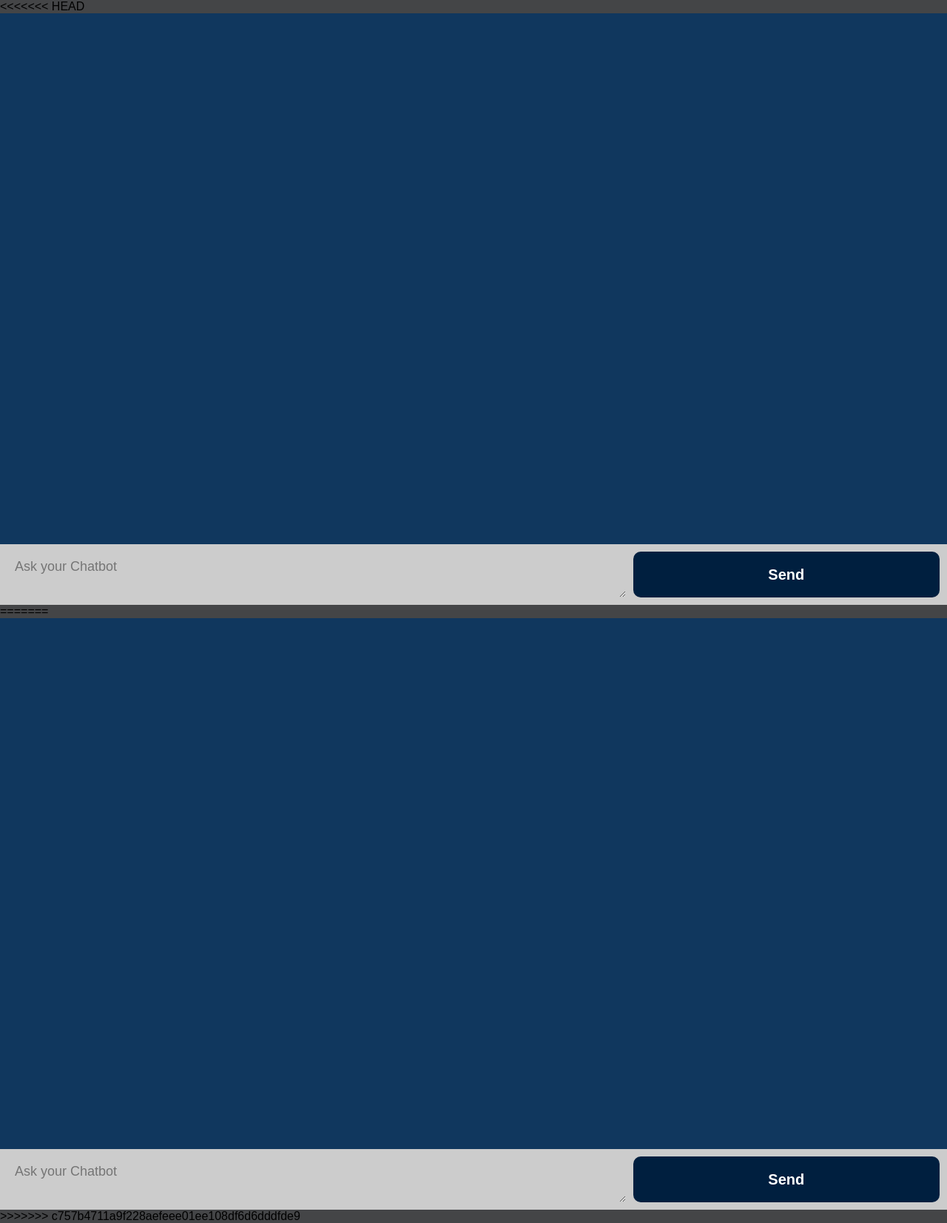
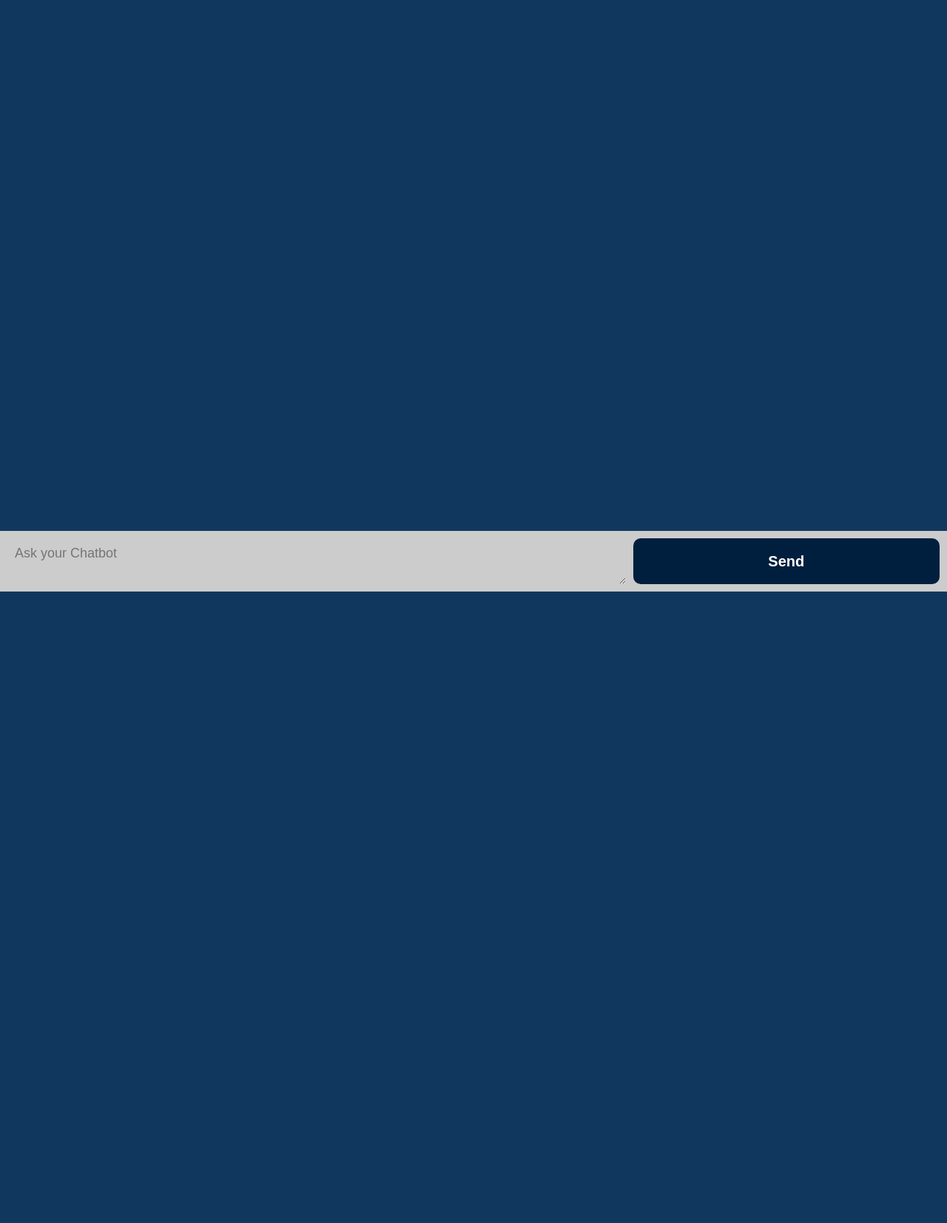
Before and after one commit to karuppusamy1/Python-developer-intern, a Django app: template Chatbot/chatapp/templates/index.html in a window 1280 px wide. Shown: the whole page at 74% size. After the commit the page ends 800 px from the top, so only its background shows below. Run offline with Django 5.2, Linux system fonts and the light colour scheme; the template is opened without the code that fills it, so the values that code supplies are empty.

Commit message:
Update index.html

```diff
--- a/Chatbot/chatapp/templates/index.html
+++ b/Chatbot/chatapp/templates/index.html
@@ -1,4 +1,4 @@
-<<<<<<< HEAD
+
 <!DOCTYPE html>
 <html lang="en">
 
@@ -187,194 +187,4 @@
   </script>
 </body>
 
-=======
-<!DOCTYPE html>
-<html lang="en">
-
-<head>
-  <meta charset="UTF-8" />
-  <link rel="icon" href="data:,">
-  <meta name="viewport" content="width=device-width, initial-scale=1.0" />
-  <style>
-  * {
-    margin: 0;
-    padding: 0;
-    box-sizing: border-box;
-    font-family: "Alegreya Sans", sans-serif;
-  }
-
-  body {
-    background: #444547;
-  }
-
-  #app {
-    width: 100vw;
-    height: 100vh;
-    background:#10375e;
-
-    display: flex;
-    flex-direction: column;
-    align-items: center;
-    justify-content: space-between;
-  }
-
-  #chat_container {
-    flex: 1;
-    width: 100%;
-    height: 100%;
-    overflow-y: scroll;
-
-    display: flex;
-    flex-direction: column;
-    gap: 10px;
-
-    -ms-overflow-style: none;
-    scrollbar-width: none;
-
-    padding-bottom: 20px;
-    scroll-behavior: smooth;
-  }
-
-
-  #chat_container::-webkit-scrollbar {
-    display: none;
-  }
-
-  .wrapper {
-    width: 100%;
-    padding: 15px;
-  }
-
-  .ai {
-    background:white;
-    color: black;
-  }
-  .user{
-    background:#001f3f;;
-    color: white;
-  }
-
-  .message::-webkit-scrollbar {
-    display: none;
-  }
-
-  form {
-    width: 100%;
-    max-width: 1280px;
-    margin: 0 auto;
-    padding: 10px;
-    background:#ccc;
-
-    display: flex;
-    flex-direction: row;
-    gap: 10px;
-  }
-
-  textarea {
-    width: 100%;
-    color: black;
-    font-size: 18px;
-
-    padding: 10px;
-    background: transparent;
-    border-radius: 5px;
-    border: none;
-    outline: none;
-  }
-
-  button {
-    outline: 0;
-    border: 0;
-    cursor: pointer;
-    background-color:#001f3f;;
-    color: white;
-    border-radius: 10px;
-    width: 50%;
-    font-size: 20px;
-    font-weight: bold;
-  }
-  </style>
-  <title>My Chatbot</title>
-</head>
-
-<body>
-  <div id="app">
-    <div id="chat_container"></div>
-    <form id="myForm" method="POST">
-      <textarea name="prompt" placeholder="Ask your Chatbot"></textarea>
-      <button type="submit">Send</button>
-    </form>
-  </div>
-  <script>
-      document.addEventListener('DOMContentLoaded', function () {
-      const form = document.querySelector('#myForm');
-      const chatContainer = document.querySelector('#chat_container');
-
-
-        const handleSubmit = async (e) => {
-          e.preventDefault();
-          const data = new FormData(form);
-          const promptValue = data.get('prompt');
-          console.log('Sending request:', promptValue);
-
-          form.reset();
-
-          // Display user input
-          chatContainer.innerHTML += `<div class="wrapper user">User : ${promptValue}</div>`;
-
-          // Scroll to the bottom
-          chatContainer.scrollTop = chatContainer.scrollHeight;
-
-          try {
-            const response = await fetch('http://127.0.0.1:8000/chatapp/getchatresponse/', {
-              method: 'POST',
-              headers: {
-                'Content-Type': 'application/json',
-              },
-                body: JSON.stringify({
-                prompt: promptValue,
-              }),
-            });
-
-            console.log('Fetch response:', response);
-
-            if (response.ok) {
-              const jsonData = await response.json();
-              console.log('JSON Data:',jsonData)
-              const aiResponse = jsonData.response;
-
-              if (aiResponse) {
-                // Display AI response
-                chatContainer.innerHTML += `<div class="wrapper ai">AI : ${aiResponse}</div>`;
-                // Scroll to the bottom
-                chatContainer.scrollTop = chatContainer.scrollHeight;
-              } else {
-                console.error('No AI  response in the data.');
-                // Handle the case where no choices are available
-              }
-            } else {
-              console.error('ChatApp API Error:', response.status, response.statusText);
-              const err = await response.text();
-              console.error('Error details:', err);
-              // Display error message
-              chatContainer.innerHTML += `<div class="wrapper ai">Something went wrong</div>`;
-              alert(err);
-            }
-          } catch (error) {
-              console.error('Error:', error);
-          }
-      };
-
-      form.addEventListener('submit', handleSubmit);
-      form.addEventListener('keyup', (e) => {
-        console.log('Key pressed:', e.keyCode);
-        if (e.keyCode === 13) {
-            handleSubmit(e);
-        }
-      });
-   });
-  </script>
-</body>
-
->>>>>>> c757b4711a9f228aefeee01ee108df6d6dddfde9
 </html>
```
